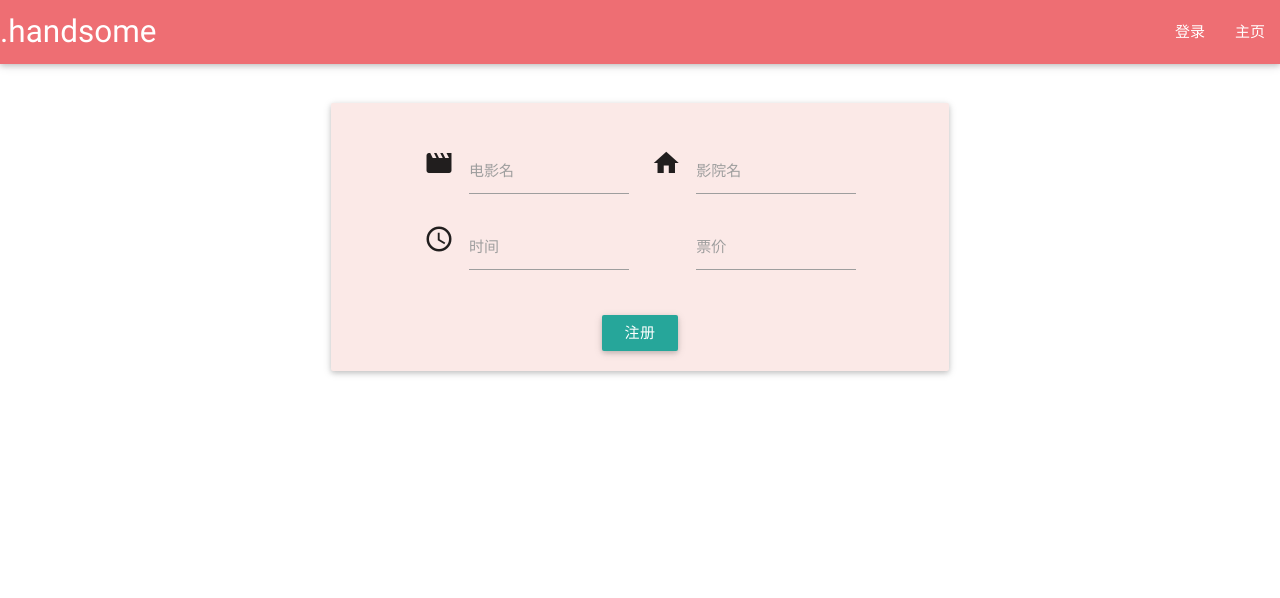
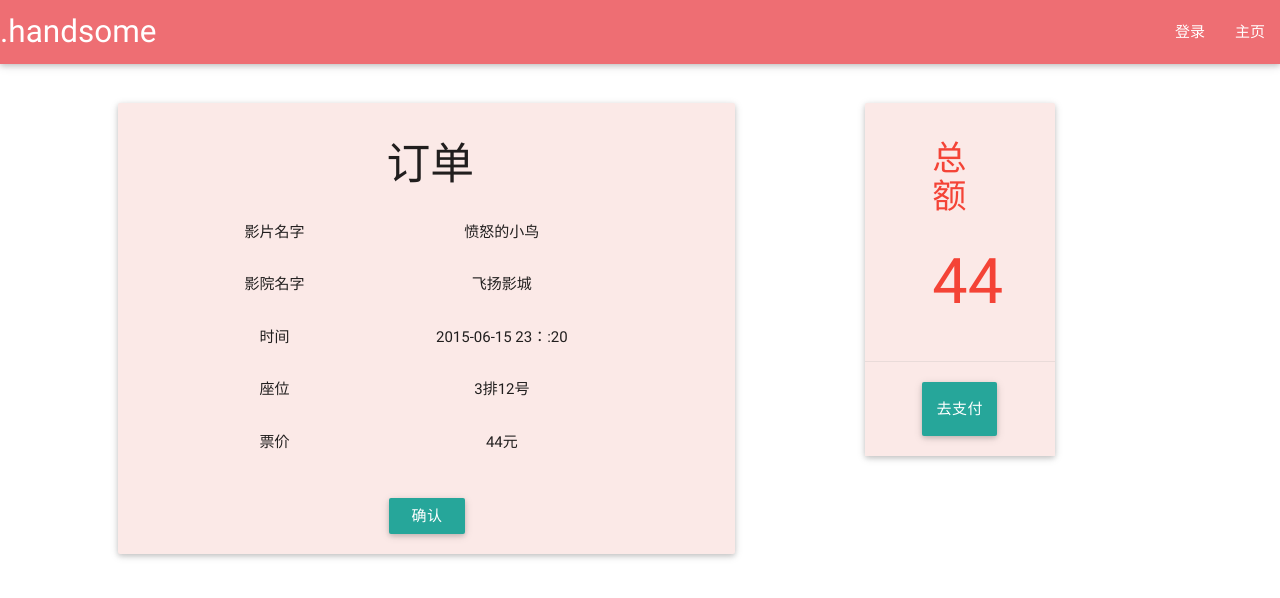
Before and after one commit to linchw3/thymeleaf-materials, a plain HTML site: page materialize/order.html in a window 1280 px wide. Drawn offline with nearby package versions, Linux system fonts and the light colour scheme.

Commit message:
change the order.html

```diff
--- a/materialize/order.html
+++ b/materialize/order.html
@@ -29,40 +29,46 @@
 <h1> </h1>
 
 <div class="row">
-     <div class="col s6 offset-s3">
+     <div class="col s6 offset-s1">
        <div class="card deep-orange lighten-5">
-          <div class="input-field col s12">
-          <p> </p>
+          <div class="input-field col s4 offset-s5">
+          <h3>订单</h3>
         </div>
   <div class = "container">
 <div class="row">
     <form class="col s12">
       <div class="row">
-        <div class="input-field col s6">
-          <i class="material-icons prefix">movie</i>
-          <input id="icon_prefix" type="text" class="validate">
-          <label for="icon_prefix">电影名</label>
-        </div>
-        <div class="input-field col s6">
-          <i class="material-icons mdi-communication-phone prefix">home</i>
-          <input id="icon_telephone" type="tel" class="validate">
-          <label for="icon_telephone">影院名</label>
-        </div>
-        <div class="input-field col s6">
-          <i class="material-icons prefix">schedule</i>
-          <input id="icon_prefix" type="text" class="validate">
-          <label for="icon_prefix">时间</label>
-        </div>
-        <div class="input-field col s6">
-          <i class="material-icons mdi-communication-phone prefix">headline
-</i>
-          <input id="icon_telephone" type="tel" class="validate">
-          <label for="icon_telephone">票价</label>
-        </div>
+      <table class = "centered highlight">
+      <thead >
+      </thead>
+
+      <tbody >
+      <tr>
+        <td>影片名字</td>
+        <td>愤怒的小鸟</td>
+      </tr>
+      <tr>
+        <td>影院名字</td>
+        <td>飞扬影城</td>
+      </tr>
+      <tr>
+        <td>时间</td>
+        <td>2015-06-15 23：:20</td>
+      </tr>
+      <tr>
+        <td>座位</td>
+        <td>3排12号</td>
+      </tr>
+      <tr>
+        <td>票价</td>
+        <td>44元</td>
+      </tr>
+      </tbody>
+      </table>
         <div class="input-field col s12">
           <p> </p>
         </div>
-        <button class="btn waves-effect waves-light col s2 offset-s5"  type="submit" name="action">注册</button>
+        <button class="btn waves-effect waves-light col s2 offset-s5"  type="submit" name="action">确认</button>
       </div>
     </form>
   </div>
@@ -70,6 +76,16 @@
   </div>
 
 </div>
+  </div>
+  <div class = "col s2 offset-s1">
+          <div class="card deep-orange lighten-5 row">
+            <div class="card-content red-text col s6 offset-s3">
+              <h4>总额</h4>
+              <h1>44</h1>
+            </div>
+            <div class="card-action col s12">
+              <button class="btn waves-effect waves-light col s6 offset-s3 btn-large"  type="submit" name="action">去支付</button>
+          </div>
   </div>
 
 </div>
```
Also changed, not shown: materialize/ChooseSeat.html (+4 -0 lines), materialize/FindByCinema.html (+1 -1 lines), materialize/FindByFile.html (+1 -1 lines).
